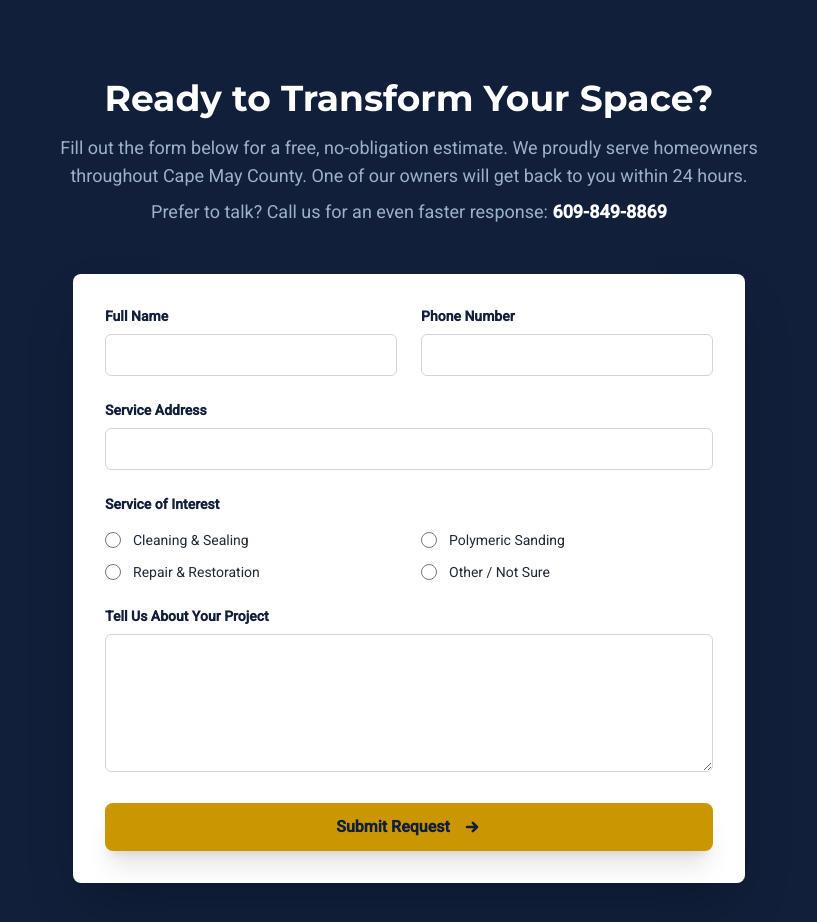
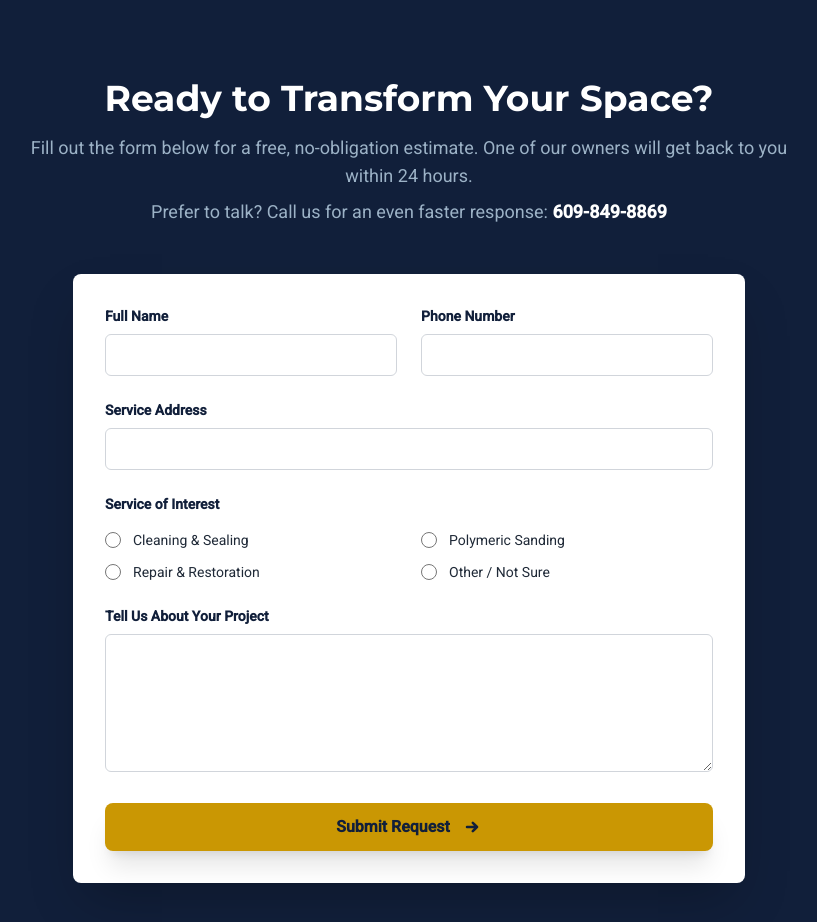
Before and after one commit to kjmagill/golden-paver, a React (Vite) app: page / in a window 1280 px wide. Shown: the part 2480-3402 px from the top of the page, without its empty margins (231-1048 px from the left). Built offline with nearby package versions, Linux system fonts and the light colour scheme.

Commit message:
feat(contact): Streamline form submission copy
Update the contact form description to be more concise and remove the specific mention of "Cape May County." The primary goal is to encourage form submissions and provide clear contact information.

```diff
--- a/components/Contact.tsx
+++ b/components/Contact.tsx
@@ -1,7 +1,7 @@
 import React, { useState } from 'react';
 import FadeIn from './FadeIn';
 
-// Defines the possible states of the form submission process.
+// Defines the possible states of a form submission process.
 type FormStatus = 'idle' | 'submitting' | 'success' | 'error';
 
 interface FormData {
@@ -186,7 +186,7 @@ const Contact: React.FC = () => {
             <h2 className="text-3xl sm:text-4xl font-bold font-display text-white">Ready to Transform Your Space?</h2>
             <div className="max-w-3xl mx-auto">
               <p className="text-lg text-brand-powder-blue mt-4">
-                Fill out the form below for a free, no-obligation estimate. We proudly serve homeowners throughout Cape May County. One of our owners will get back to you within 24 hours.
+                Fill out the form below for a free, no-obligation estimate. One of our owners will get back to you within 24 hours.
               </p>
               <p className="text-lg text-brand-powder-blue mt-2">
                 Prefer to talk? Call us for an even faster response:
```
